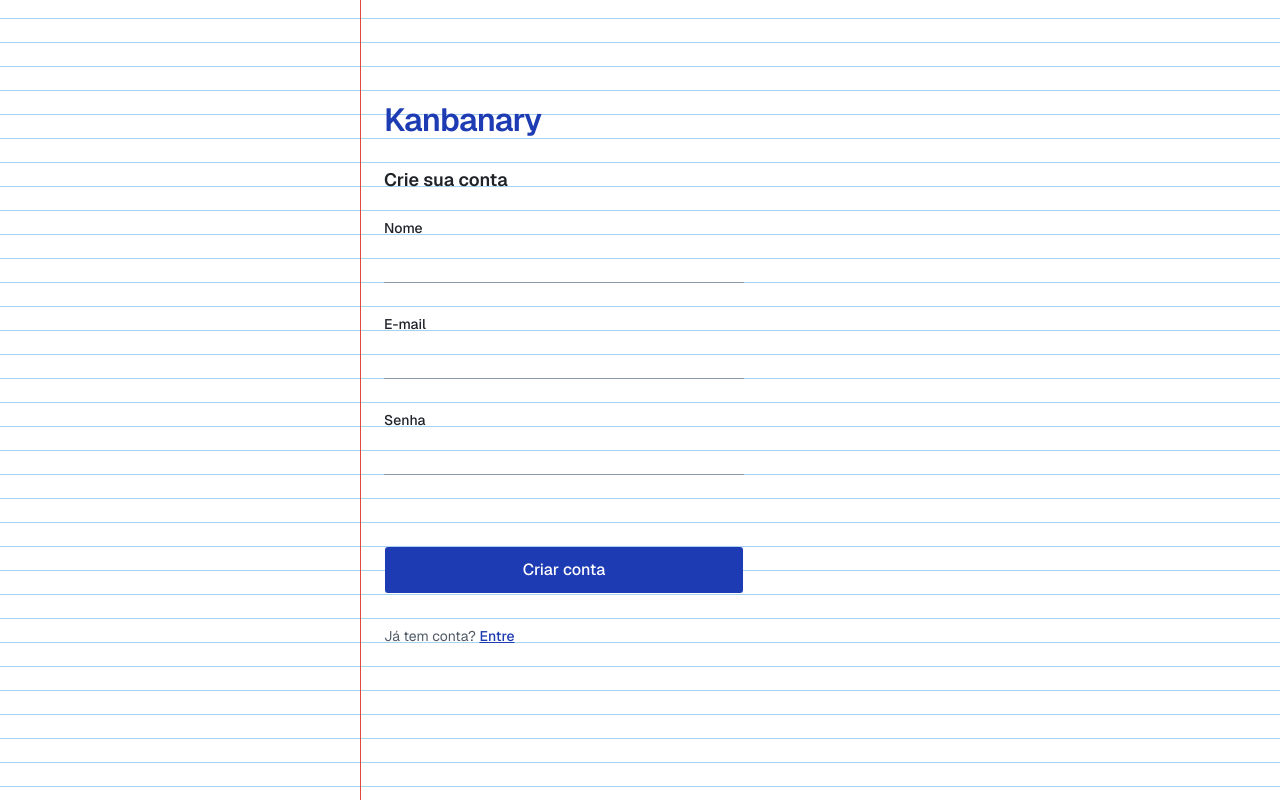
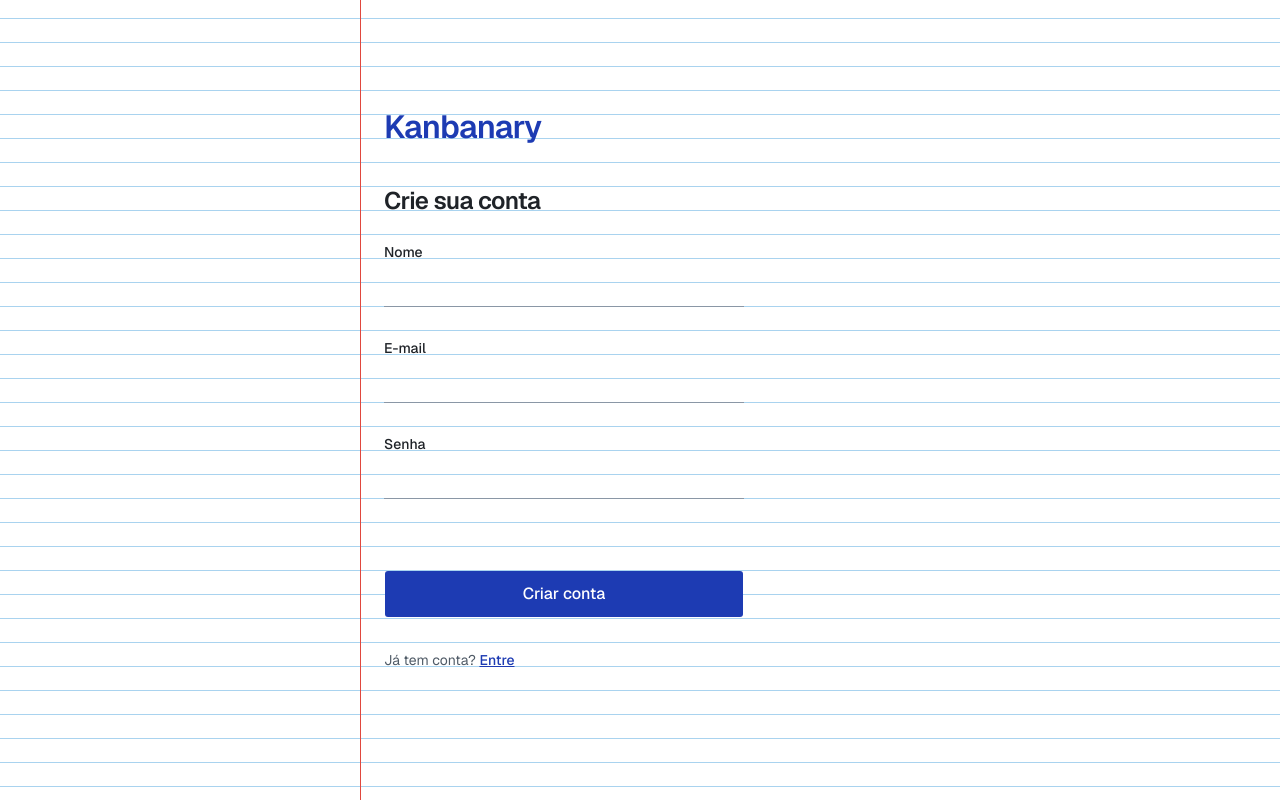
Before and after one commit to joaosoarees/kanban, a Next.js app: page /sign-up in a window 1280 px wide. Built offline with nearby package versions, Linux system fonts and the light colour scheme; no server answers.

Commit message:
fix: set the wordmark and headings on the ruling

```diff
--- a/src/app/(auth)/layout.tsx
+++ b/src/app/(auth)/layout.tsx
@@ -10,7 +10,7 @@ export default function AuthLayout({ children }: LayoutProps<"/">) {
         className="absolute inset-y-0 left-[calc(var(--column-start)_-_1.5rem)] w-px bg-margin"
       />
       <div className="ml-(--column-start) w-[min(22.5rem,calc(100%_-_var(--column-start)_-_1rem))] pt-12 pb-24 sm:pt-24">
-        <p className="text-[2rem] leading-12 font-semibold tracking-tight text-ink">
+        <p className="pt-[14px] text-[2rem] leading-[34px] font-semibold tracking-tight text-ink">
           Kanbanary
         </p>
         <Suspense fallback={null}>
--- a/src/app/(auth)/sign-in/page.tsx
+++ b/src/app/(auth)/sign-in/page.tsx
@@ -6,7 +6,7 @@ export const metadata: Metadata = { title: "Entrar" };
 export default function SignInPage() {
   return (
     <>
-      <h1 className="mt-6 text-lg leading-6 font-semibold">
+      <h1 className="mt-6 pt-[18px] text-2xl leading-[30px] font-semibold tracking-tight">
         Entre na sua conta
       </h1>
       <SignInForm />
--- a/src/app/(auth)/sign-up/page.tsx
+++ b/src/app/(auth)/sign-up/page.tsx
@@ -6,7 +6,9 @@ export const metadata: Metadata = { title: "Criar conta" };
 export default function SignUpPage() {
   return (
     <>
-      <h1 className="mt-6 text-lg leading-6 font-semibold">Crie sua conta</h1>
+      <h1 className="mt-6 pt-[18px] text-2xl leading-[30px] font-semibold tracking-tight">
+        Crie sua conta
+      </h1>
       <SignUpForm />
     </>
   );
```
